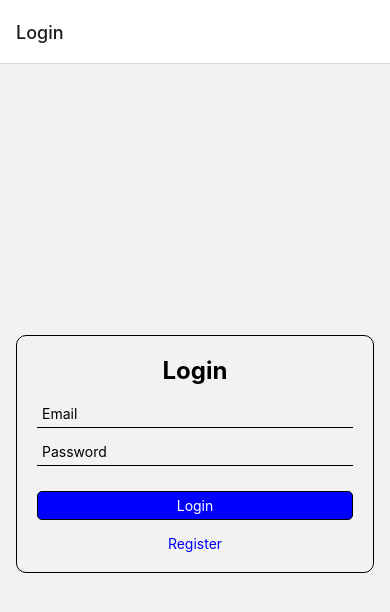
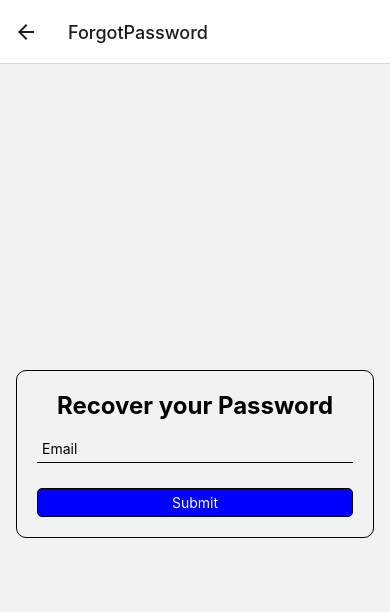
Before and after one commit to gabrield14s/App, a React Native app: screen /ForgotPassword in a window 390 px wide. Shown: the top 612 px of the page. Built offline with nearby package versions, Linux system fonts and the light colour scheme.

Commit message:
screen ForgotPassword maked and function forgotPassword inserted in file service/auth.js

```diff
--- a/App.jsx
+++ b/App.jsx
@@ -4,6 +4,7 @@ import { createNativeStackNavigator } from '@react-navigation/native-stack';
 import Login from './src/pages/Login/Login';
 import NewUser from './src/pages/NewUser/NewUser';
 import Home from './src/pages/Home/Home'
+import ForgotPassword from './src/pages/ForgotPassword/ForgotPassword';
 
 const Stack = createNativeStackNavigator();
 
@@ -23,6 +24,10 @@ export default function App() {
         name="Home"
         component={Home}
         />
+        <Stack.Screen
+        name="ForgotPassword"
+        component={ForgotPassword}
+        />
       </Stack.Navigator>
     </NavigationContainer>
   );
--- /dev/null
+++ b/src/pages/ForgotPassword/ForgotPassword.jsx
@@ -0,0 +1,83 @@
+import { useState } from "react";
+import { View, Text, TextInput, StyleSheet, TouchableOpacity} from "react-native";
+import { authService } from "../../service/auth";
+import { AuthError } from "firebase/auth";
+
+export default function ForgotPassword(){
+    const [email, setEmail] = useState('');
+    const [messageError, setMessageError] = useState('');
+
+    const recoverPassword = async () => {
+        try{
+            await authService.forgotPassword(email);
+        } catch(AuthError) {
+            if (AuthError.message === "Firebase: Error (auth/invalid-email)."){
+                setMessageError("Please, insert a email valid");
+            }
+        }
+    }
+
+    return(
+        <View style={styles.container}>
+            <View style={styles.box}>
+                <Text style={styles.title}>Recover your Password</Text>
+                <TextInput
+                    style={styles.input}
+                    placeholder="Email"
+                    type="text"
+                    onChangeText={(text) => setEmail(text)}
+                    value={email}
+                ></TextInput>
+                <TouchableOpacity style={styles.button} onPress={recoverPassword}>
+                    <Text style={{color: "white"}}>Submit</Text>
+                </TouchableOpacity>
+                {messageError&&<Text style={styles.messageError}>{messageError}</Text>}
+            </View>
+        </View>
+    );
+}
+
+const styles = StyleSheet.create({
+    container: {
+        flex: 1,
+        justifyContent: "center",
+        alignContent: "center",
+        paddingHorizontal: 16
+    },
+    box: {
+        borderWidth: 1,
+        borderRadius: 10,
+        padding: 20,
+    },
+    title: {
+        textAlign: "center",
+        fontSize: 24,
+        fontWeight: "bold",
+        marginBottom: 15
+    },
+    input: {
+        borderBottomWidth: 1,
+        marginBottom: 10,
+        padding: 5
+    },
+    button: {
+        display: "flex",
+        backgroundColor: "blue",
+        borderWidth: 1,
+        borderRadius: 5,
+        padding: 5,
+        justifyContent: "center",
+        alignItems: "center",
+        marginTop: 15
+    },
+    link: {
+        textAlign: "center",
+        color: "blue",
+        marginTop: 15
+    },
+    messageError: {
+        textAlign: "center",
+        color: "#df0a21",
+        marginTop: 15
+    }
+});
--- a/src/pages/Home/Home.jsx
+++ b/src/pages/Home/Home.jsx
@@ -9,7 +9,6 @@ export default function Home() {
     const logOut = async() => {
         await authService.logOut();
         navigation.goBack();
-
     }
 
     return (
@@ -22,6 +21,7 @@ export default function Home() {
     );
 
 }
+
 
 const styles = StyleSheet.create({
     container: {
--- a/src/pages/Login/Login.jsx
+++ b/src/pages/Login/Login.jsx
@@ -2,7 +2,7 @@ import React, { useState, useEffect } from "react";
 import { View, Text, StyleSheet, TextInput, TouchableOpacity, KeyboardAvoidingView } from "react-native";
 import { PrivateValueStore, useNavigation } from "@react-navigation/native";
 
-import firebase from "../../config/firebase";
+import firebase, { auth } from "../../config/firebase";
 import { MaterialCommunityIcons } from "@expo/vector-icons"
 import { authService } from "../../service/auth";
 import * as Animatable from "react-native-animatable";
@@ -46,6 +46,10 @@ export default function Login() {
                     onChangeText={(text) => setPassword(text)}
                     value={password}
                 ></TextInput>
+                <Text
+                onPress={() => navigation.navigate("ForgotPassword")}
+                style={styles.forgotPassword}
+                >Forgot your Password?</Text>
                 <TouchableOpacity style={styles.button} onPress={login}>
                     <Text style={{color: "white"}}>Login</Text>
                 </TouchableOpacity>
@@ -82,6 +86,12 @@ const styles = StyleSheet.create({
         marginBottom: 10,
         padding: 5
     },
+    forgotPassword: {
+        display: "flex",
+        justifyContent: "center",
+        marginTop: 5,
+        marginBottom: 12,
+    },
     button: {
         display: "flex",
         backgroundColor: "blue",
--- a/src/service/auth.js
+++ b/src/service/auth.js
@@ -1,5 +1,5 @@
 import firebase, { dataBase } from "../config/firebase";
-import { createUserWithEmailAndPassword, getAuth, signInWithEmailAndPassword } from "firebase/auth";
+import { createUserWithEmailAndPassword, getAuth, signInWithEmailAndPassword, sendPasswordResetEmail } from "firebase/auth";
 import { doc,  setDoc} from "firebase/firestore"
 
 export const authService = {
@@ -15,5 +15,9 @@ export const authService = {
     logOut: async() => {
         const auth = getAuth();
         await auth.signOut();
+    },
+    forgotPassword: async (email) => {
+        const auth = getAuth();
+        await sendPasswordResetEmail(auth, email);
     }
 }
```
